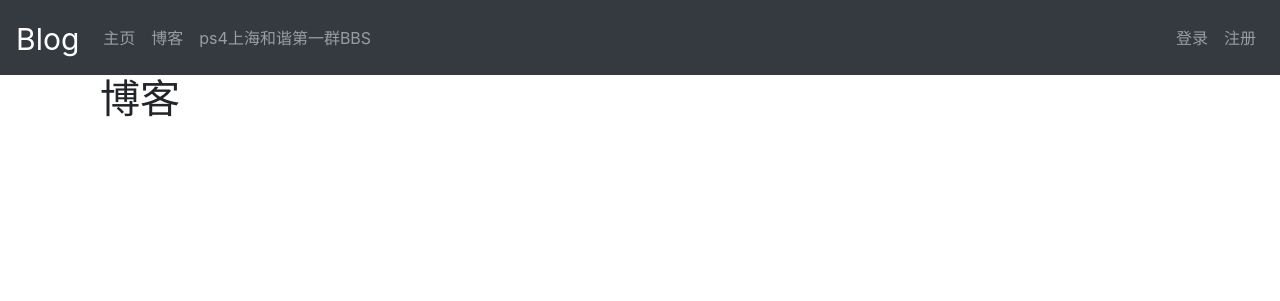
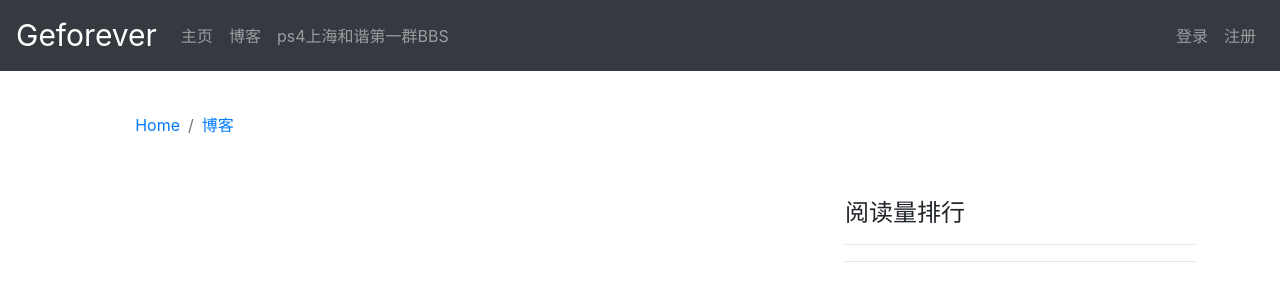
Before and after one commit to geforever/Blog, a Django app: page /blog/ in a window 1280 px wide. Shown: the top 301 px of the page. Run offline with Django 3.2, Linux system fonts and the light colour scheme; data that the repository does not hold is empty; some libraries are stand-ins or nearby versions.

Commit message:
细节调整

```diff
--- a/login/templates/base.html
+++ b/login/templates/base.html
@@ -23,7 +23,8 @@
     }
     #myModal {
     left: 50%;
-    top: 30%;
+    top: 40%;
+    width: 500px;
     transform: translate(-50%,-50%);
     }
 
@@ -44,7 +45,7 @@
 
     .navbar-brand {
         font-size: 30px;
-        margin-top: 4px;
+        margin-top: 0px;
     }
 
     .footer {
@@ -88,8 +89,9 @@
     </style>
 
   <body>
+  <!-- 导航栏 -->
     <nav class="navbar navbar-expand-lg bg-dark navbar-dark ">
-        <a class="navbar-brand" href="#">Blog</a>
+        <a class="navbar-brand" href="#">Geforever</a>
         <div>
           <ul class="nav navbar-nav mr-auto">
             <li class="nav-item">
@@ -126,17 +128,15 @@
                 <div class="modal fade" id="myModal" tabindex="-1" role="dialog" aria-labelledby="myModalLabel">
 	                <div class="modal-dialog modal-lg">
 		                <div class="modal-content">
-			                <div class="modal-header">
-				                <button type="button" class="close" data-dismiss="modal" aria-hidden="true">×</button>
-			                </div>
 			                <div class="modal-body">
+                                <button type="button" class="close" data-dismiss="modal" aria-hidden="true">×</button>
                                 <h2 class="text-center">欢迎登录</h2>
                                     <div class="form-group">
-                                        <label for="username" class="col-sm-2 control-label">用户名:</label>
+                                        <label for="username" >用户名:</label>
                                         <input type="text" class="form-control" id="username" name="username" />
                                     </div>
                                     <div class="form-group">
-                                        <label for="password" class="col-sm-2 control-label">密码:</label>
+                                        <label for="password" >密码:</label>
                                         <input type="password" class="form-control" id="password" name="password" />
                                     </div>
                                         <div id="captcha_div">
@@ -147,9 +147,9 @@
                                             </a>
                                         <input value="{{ hashkey }}" name="hashkey" type="hidden" id="id_captcha_0">
                                         </div>
+                                    <br>
                                     <div class="modal-footer">
-                                        <button type="reset" class="btn btn-default" data-dismiss="modal">关闭</button>
-                                        <button type="button" class="btn btn-default" id="btn" name="btn">登录</button>
+                                        <button type="button" class="btn btn-success btn-block" id="btn" name="btn">登录</button>
                                     </div>
                             </div>
 		                </div><!-- /.modal-content -->
@@ -158,10 +158,11 @@
               {% endif %}
           </ul>
     </nav>
+
+
     {% block content %}
     <!--轮播 -->
     <div id="myCarousel" class="carousel slide" data-ride="carousel">
-        <!-- 轮播（Carousel）指标 -->
         <ul class="carousel-indicators">
             <li data-target="#myCarousel" data-slide-to="0" class="active"></li>
             <li data-target="#myCarousel" data-slide-to="1"></li>
@@ -241,9 +242,9 @@
                 //ajax发送
                 $('#captcha_status').remove();
                 if(data['status']){ //status返回1为验证码正确， status返回0为验证码错误， 在输入框的后面写入提示信息
-                    $('#captcha').after('<span id="captcha_status" >*验证码正确</span>');
+                    $('#captcha').after('<span id="captcha_status" >验证码正确</span>');
                 }else{
-                    $('#captcha').after('<span id="captcha_status" >*验证码错误</span>');
+                    $('#captcha').after('<span id="captcha_status" >验证码错误</span>');
                 }
                 captchaResult = data['status']
             });
--- a/personal_blog/templates/blog.html
+++ b/personal_blog/templates/blog.html
@@ -5,19 +5,23 @@
 {% endblock %}
 {% block content %}
 
+<div class="container-fluid">
+<ol class="breadcrumb offset-1" style="background: #FFFFFF;margin-top: 30px; margin-bottom: 50px">
+  <li class="breadcrumb-item"><a href="/index/">Home</a></li>
+  <li class="breadcrumb-item"><a href="#">博客</a></li>
+</ol>
+</div>
 <div class="container">
+    <div class="row">
         <div class="col-8">
-        <div class="page-header">
-        <h1>博客</h1>
-        </div>
             <div class="container">
                 {% for blog in blogs %}
                     {% if not blog.isDelete %}
                     <div class="mb-4">
                         <div class="card">
                             <div class="card-body">
-                            <h2 class="card-title  bg-secondary text-white">
-                                <a style="color: #FFFFFF" href="article_detail/{{ blog.id }}/">
+                                <h2 class="card-title bg-transparent text-white">
+                                    <a style="color: #0f0f0f" href="article_detail/{{ blog.id }}/">
                                         <b>{{ blog.blog_title }}</b>
                                     </a>
                                 </h2>
@@ -25,8 +29,9 @@
                                     <div class="card-footer">
                                         <div class="row">
                                             <a class="small text-secondary">{{ blog.blog_update_time }}</a>
-                                        <div class="offset-8">
-                                            <a class="small text-right ">作者:{{ blog.author }}</a>
+                                            <div class="offset-6">
+                                                <a class="small">作者:{{ blog.author }}</a>
+                                                <a class="small">, 阅读次数:{{ blog.views }}</a>
                                             </div>
                                         </div>
                                     </div>
@@ -37,5 +42,24 @@
                 {% endfor %}
             </div>
         </div>
+            <div class="col-4">
+                <div>
+                    <h4>阅读量排行</h4>
+                    <hr>
+                    {% for viewRanking in view_ranking %}
+                        <li class="btn btn-outline-info">
+                            <a href="/blog/article_detail/{{ viewRanking.id }}" style="color: black">
+                                >{{ viewRanking.blog_title }}
+                            </a>
+                        </li>
+                    <br>
+                    {% endfor %}
                 </div>
+                <hr>
+            </div>
+
+    </div>
+</div>
+
+
 {% endblock %}
--- a/personal_blog/views.py
+++ b/personal_blog/views.py
@@ -16,7 +16,8 @@ import os
 
 def blog(request):
     blogs = Blog.objects.all()
-    return render(request, 'blog.html', {'blogs': blogs})
+    view_ranking = Blog.objects.order_by('views')[::-1]
+    return render(request, 'blog.html', {'blogs': blogs, 'view_ranking': view_ranking[0:5]})
 
 
 def my_blog(request):
```
Also changed, not shown: personal_blog/templates/add_blog.html (+9 -1 lines), personal_blog/templates/detail.html (+12 -2 lines), personal_blog/templates/my_blog.html (+12 -5 lines), userprofile/templates/userinfo.html (+8 -2 lines). Lines whose indentation alone changed are shown as unchanged.
